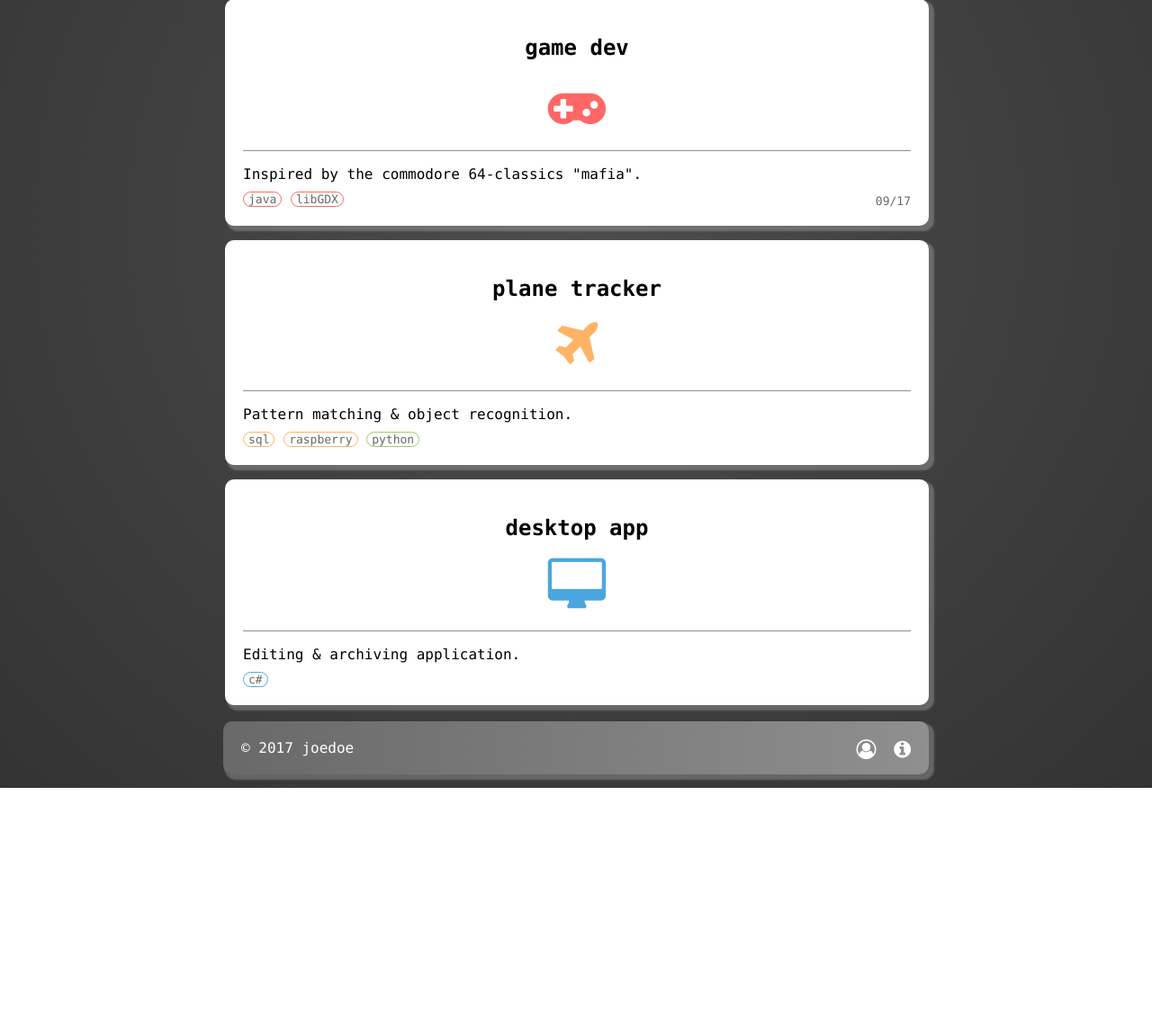
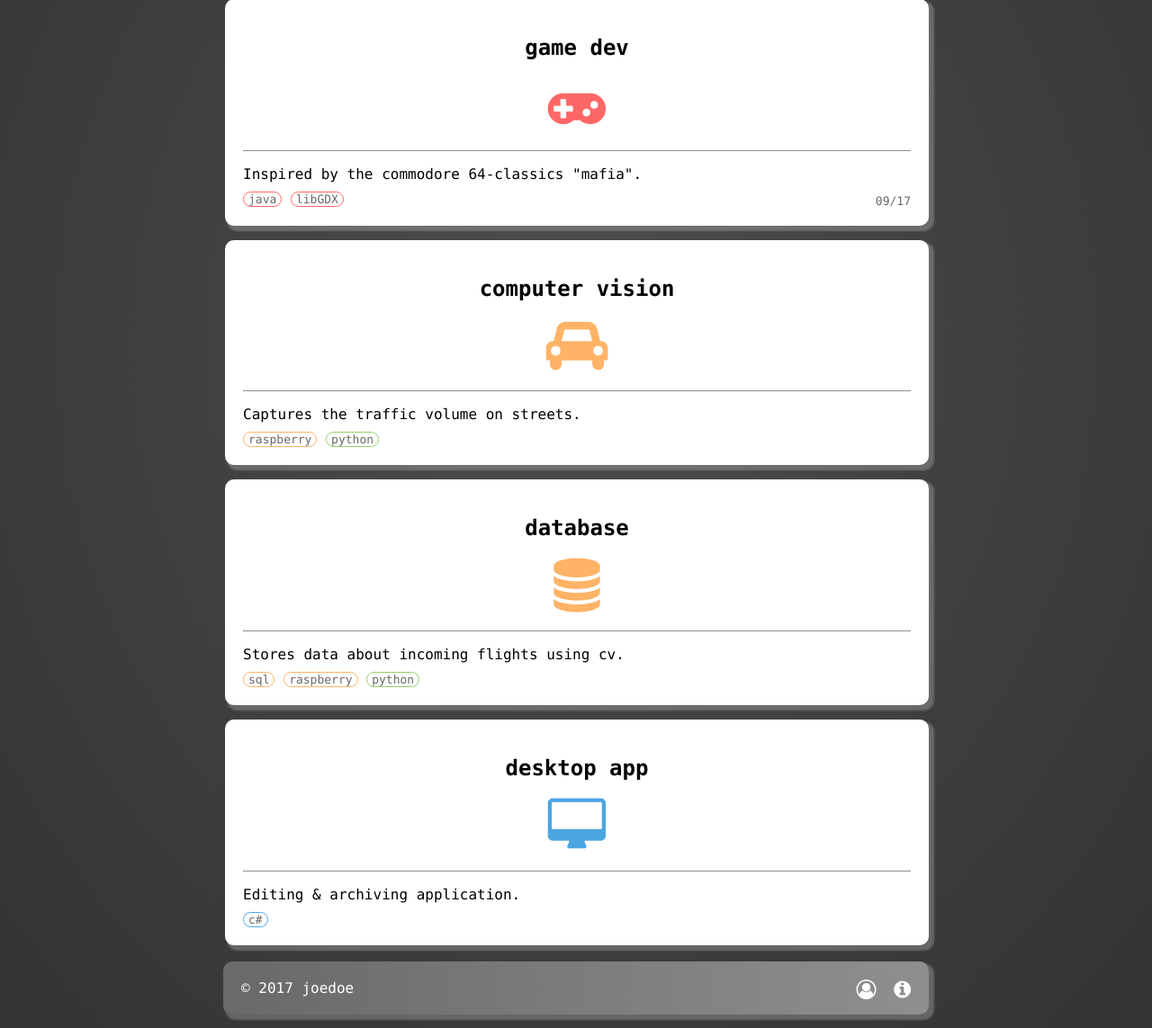
Before and after one commit to j-o-e-d-o-e/start_page, a PHP site: page / in a window 1280 px wide. Shown: the part 380-1523 px from the top of the page at 90% size. Before the commit the page ends 1256 px from the top, so only its background shows below. Run offline with PHP 8.4, Linux system fonts and the light colour scheme.

Commit message:
adjusted starting page

```diff
--- a/index.php
+++ b/index.php
@@ -110,14 +110,30 @@
             </section>
             <section class="o box" onclick="location.href='plane_tracker/index.php';">
                 <h2>
-                    plane tracker
+                    computer vision
                 </h2>
                 <div class="div_icon">
-                    <i class="fa fa-plane" aria-hidden="true"></i>
+                    <i class="fa fa-car" aria-hidden="true"></i>
                 </div>
                 <div class="border"></div>
                 <p>
-                    Pattern matching &amp object recognition.
+                    Captures the traffic volume on streets.
+                </p>
+                <div class="tags_container">
+                    <span class="tag">raspberry</span>
+                    <span class="g_tag">python</span>
+                </div>
+            </section>
+            <section class="o box" onclick="location.href='plane_tracker/index.php';">
+                <h2>
+                    database
+                </h2>
+                <div class="div_icon">
+                    <i class="fa fa-database" aria-hidden="true"></i>
+                </div>
+                <div class="border"></div>
+                <p>
+                    Stores data about incoming flights using cv.
                 </p>
                 <div class="tags_container">
                     <span class="tag">sql</span>
```
